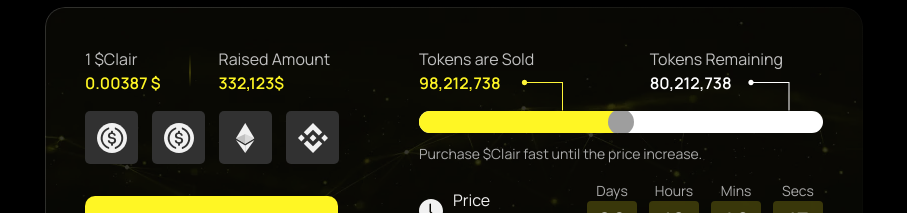
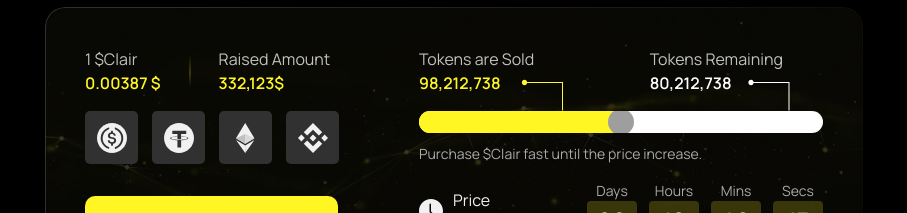
Before and after one commit to Ritik-455/Clair, a React (Create React App) app: page / in a window 1280 px wide. Shown: the part 1080-1293 px from the top of the page, without its empty margins (186-1093 px from the left). Built offline with nearby package versions, Linux system fonts and the light colour scheme.

Commit message:
change-in-icon-section

```diff
--- a/src/Common/Icon.jsx
+++ b/src/Common/Icon.jsx
@@ -76,17 +76,17 @@ export const Coin = () => {
 export const Tlogo = () => {
     return (
         <svg width="30" height="30" viewBox="0 0 30 30" fill="none" xmlns="http://www.w3.org/2000/svg">
-            <g clip-path="url(#clip0_2541_19)">
-                <path d="M15 30C23.3125 30 30 23.3125 30 15C30 6.68745 23.3125 0 15 0C6.68745 0 0 6.68745 0 15C0 23.3125 6.68745 30 15 30Z" fill="#F1F1F1" />
-                <path d="M19.1249 17.375C19.1249 15.1875 17.8124 14.4375 15.1874 14.1251C13.3124 13.875 12.9375 13.3751 12.9375 12.5C12.9375 11.6249 13.5625 11.0626 14.8124 11.0626C15.9374 11.0626 16.5625 11.4376 16.8749 12.3751C16.9375 12.5626 17.125 12.6875 17.3125 12.6875H18.3124C18.5624 12.6875 18.7499 12.5 18.7499 12.2501V12.1876C18.4999 10.8125 17.3749 9.75005 15.9374 9.6251V8.1251C15.9374 7.87505 15.75 7.68755 15.4375 7.625H14.5C14.2499 7.625 14.0625 7.8125 13.9999 8.1251V9.56255C12.1249 9.8126 10.9375 11.0625 10.9375 12.6251C10.9375 14.6876 12.1875 15.5 14.8124 15.8126C16.5625 16.1251 17.125 16.5001 17.125 17.5001C17.125 18.5002 16.2499 19.1876 15.0625 19.1876C13.4374 19.1876 12.8749 18.5 12.6874 17.5625C12.625 17.3126 12.4375 17.1875 12.25 17.1875H11.1874C10.9375 17.1875 10.75 17.375 10.75 17.6251V17.6876C10.9999 19.25 12 20.375 14.0624 20.6876V22.1876C14.0624 22.4375 14.25 22.625 14.5624 22.6876H15.4999C15.7499 22.6876 15.9375 22.5001 16 22.1876V20.6876C17.875 20.375 19.1249 19.0625 19.1249 17.375Z" fill="#313131" />
-                <path d="M11.8125 23.9374C6.9375 22.1875 4.43745 16.75 6.25005 11.9374C7.18755 9.3124 9.25005 7.31245 11.8125 6.37495C12.0625 6.25 12.1875 6.0625 12.1875 5.7499V4.87495C12.1875 4.6249 12.0625 4.4374 11.8125 4.375C11.7499 4.375 11.625 4.375 11.5624 4.4374C5.625 6.3124 2.37495 12.625 4.24995 18.5624C5.37495 22.0624 8.0625 24.7499 11.5624 25.8749C11.8125 25.9999 12.0625 25.8749 12.1249 25.6249C12.1875 25.5625 12.1875 25.4999 12.1875 25.375V24.4999C12.1875 24.3124 12 24.0625 11.8125 23.9374ZM18.4375 4.4374C18.1875 4.31245 17.9374 4.4374 17.875 4.68745C17.8125 4.75 17.8125 4.8124 17.8125 4.9375V5.81245C17.8125 6.0625 18 6.3124 18.1875 6.4375C23.0625 8.1874 25.5625 13.6249 23.7499 18.4375C22.8124 21.0625 20.7499 23.0624 18.1875 23.9999C17.9374 24.1249 17.8125 24.3124 17.8125 24.625V25.4999C17.8125 25.75 17.9374 25.9375 18.1875 25.9999C18.25 25.9999 18.375 25.9999 18.4375 25.9375C24.375 24.0625 27.625 17.7499 25.75 11.8124C24.625 8.24995 21.8749 5.5624 18.4375 4.4374Z" fill="#313131" />
+            <g clip-path="url(#clip0_4113_24)">
+                <path d="M15 0C23.2833 0 30 6.71667 30 15C30 23.2833 23.2833 30 15 30C6.71667 30 0 23.2875 0 15C0 6.7125 6.71667 0 15 0Z" fill="#F1F1F1" />
+                <path d="M17.1124 13.3277V11.0943H22.2165V7.69434H8.3207V11.0943H13.4249V13.3277C9.27904 13.5193 6.1582 14.3402 6.1582 15.3235C6.1582 16.3068 9.27904 17.1277 13.4249 17.3193V24.4652H17.1165V17.3193C21.2582 17.1277 24.3707 16.3068 24.3707 15.3235C24.3665 14.3402 21.254 13.5193 17.1124 13.3277ZM17.1165 16.7152C17.0124 16.7193 16.479 16.7527 15.2874 16.7527C14.3332 16.7527 13.6665 16.7277 13.429 16.7152V16.7193C9.76654 16.5568 7.02904 15.9193 7.02904 15.1568C7.02904 14.3943 9.76237 13.7568 13.429 13.5943V16.0777C13.6707 16.0943 14.354 16.136 15.304 16.136C16.4415 16.136 17.0124 16.0902 17.1207 16.0777V13.586C20.779 13.7485 23.5082 14.386 23.5082 15.1485C23.4999 15.911 20.7707 16.5485 17.1165 16.7152Z" fill="#313131" />
             </g>
             <defs>
-                <clipPath id="clip0_2541_19">
+                <clipPath id="clip0_4113_24">
                     <rect width="30" height="30" fill="white" />
                 </clipPath>
             </defs>
         </svg>
+
 
     )
 }
```
Also changed, not shown: src/assets/images/Webp/bg-address.webp.
